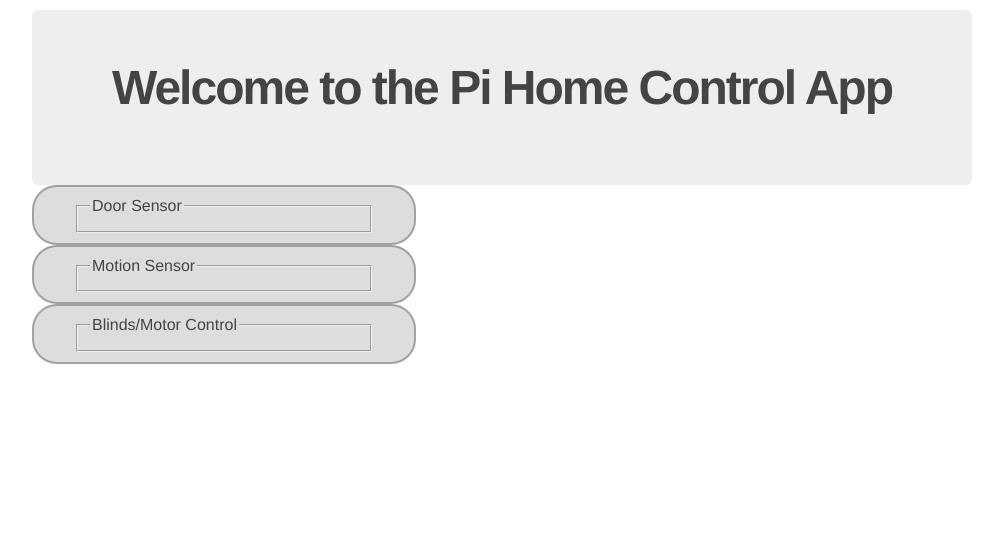
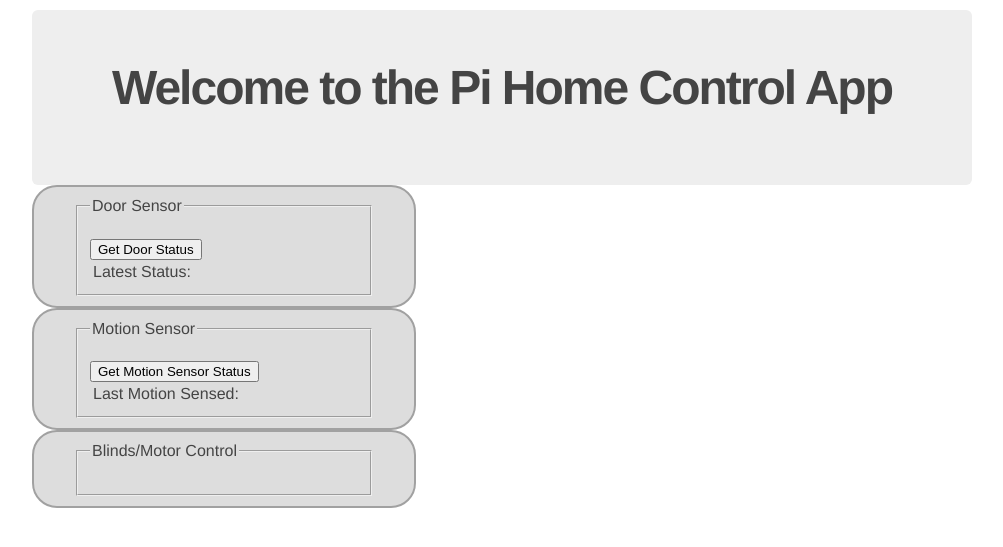
Before and after one commit to marbaugh/WebHomeControl, a Flask app: page / in a window 1280 px wide. Shown: the part 35-582 px from the top of the page, without its empty margins (138-1141 px from the left). Run offline with Flask 2, Linux system fonts and the light colour scheme.

Commit message:
Added buttons to update status for door and motion

```diff
--- a/templates/home.html
+++ b/templates/home.html
@@ -7,18 +7,33 @@
   <div class="statusBox">
     <fieldset>
       <legend>Door Sensor</legend>
+      <br>
+      <input type="submit" name="submit" value="Get Door Status">
+      <table>
+        <tr>
+          <td>Latest Status:</td>
+        </tr>
+      </table>
     </fieldset>
   </div>
 
   <div class="statusBox">
     <fieldset>
       <legend>Motion Sensor</legend>
+      <br>
+      <input type="submit" name="submit" value="Get Motion Sensor Status">
+      <table>
+        <tr>
+          <td>Last Motion Sensed:</td>
+        </tr>
+      </table>
     </fieldset>
   </div>
 
   <div class="statusBox">
     <fieldset>
       <legend>Blinds/Motor Control</legend>
+      <br>
     </fieldset>
   </div>
 
```
